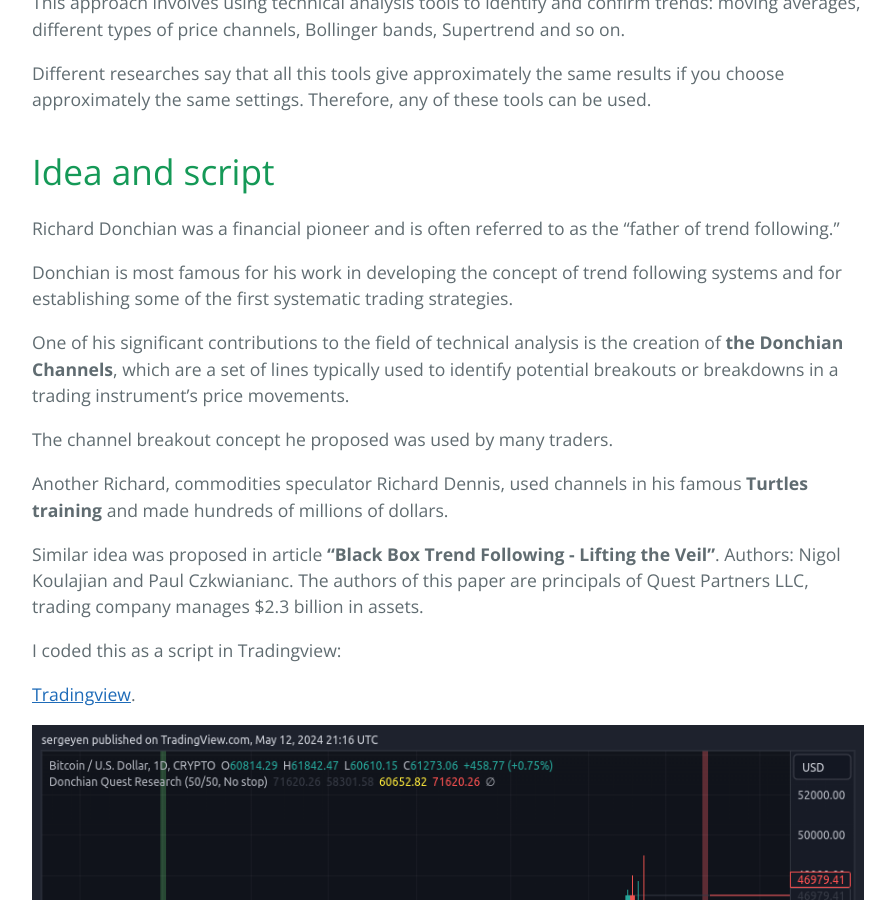
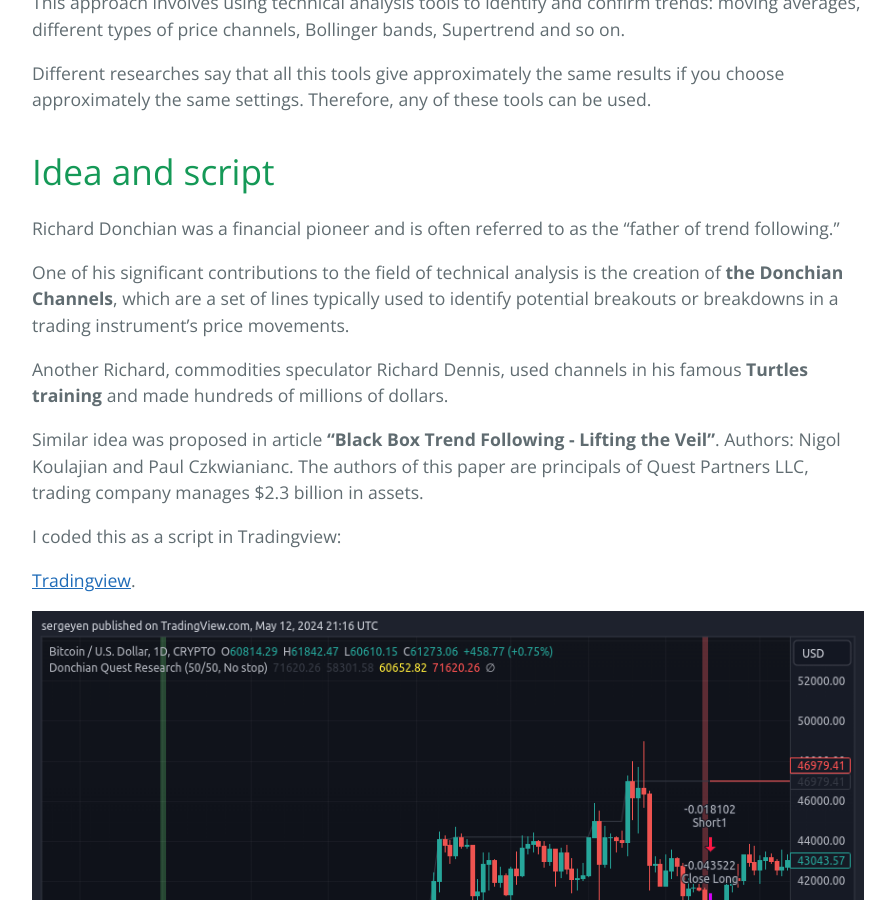
Before and after one commit to sergeyen7/sergeyen7.github.io, a Jekyll site: the page built from index.md, in a window 1280 px wide and 900 px high, scrolled down 1446 px. Shown: the whole window, without its empty margins (192-1087 px from the left). Built offline with Jekyll 4.4.1, drawn with Linux system fonts in a browser that asks for light colours; nearby versions of some CDN libraries.

Commit message:
Update index.md

```diff
--- a/index.md
+++ b/index.md
@@ -53,11 +53,7 @@ Different researches say that all this tools give approximately the same results
 
 Richard Donchian was a financial pioneer and is often referred to as the "father of trend following."
 
-Donchian is most famous for his work in developing the concept of trend following systems and for establishing some of the first systematic trading strategies.
-
 One of his significant contributions to the field of technical analysis is the creation of **the Donchian Channels**, which are a set of lines typically used to identify potential breakouts or breakdowns in a trading instrument's price movements.
-
-The channel breakout concept he proposed was used by many traders.
 
 Another Richard, commodities speculator Richard Dennis, used channels in his famous **Turtles training** and made hundreds of millions of dollars.
 
```
